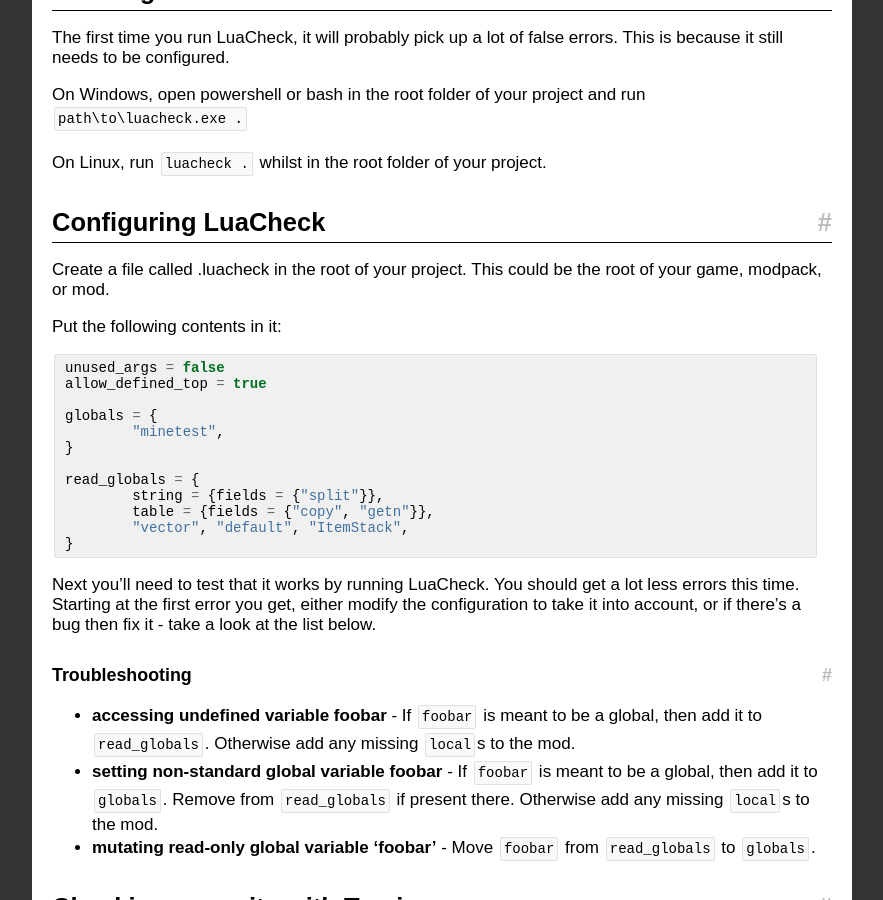
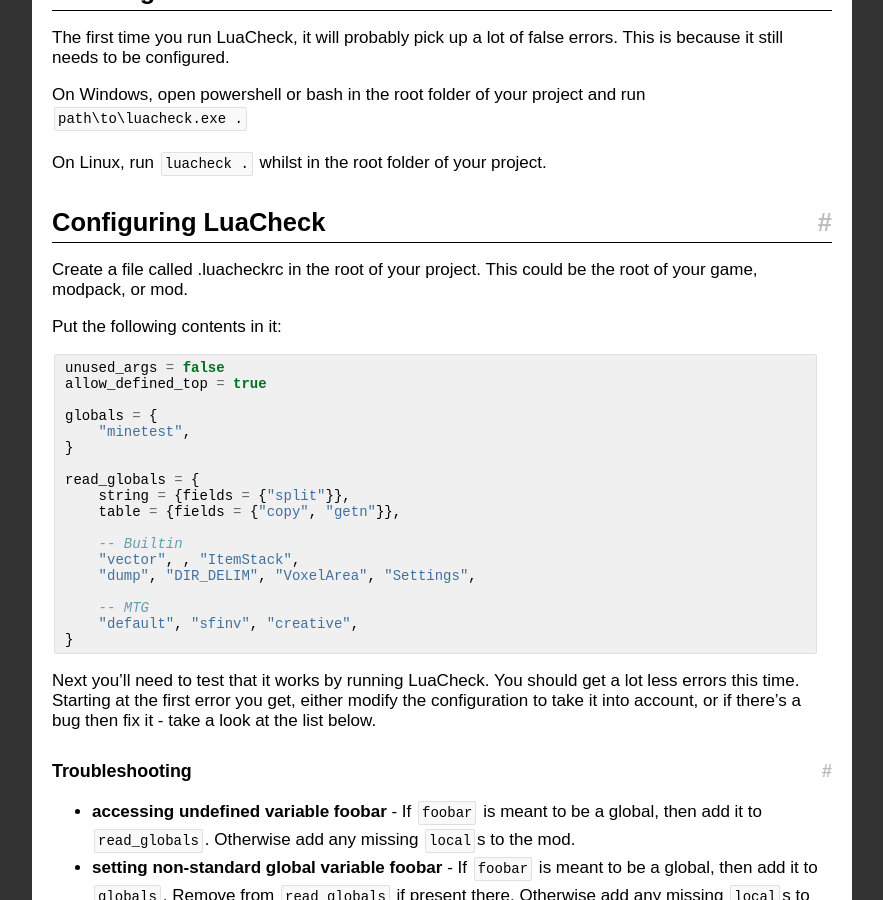
Before and after one commit to rubenwardy/minetest_modding_book, a Jekyll site: the page built from en/chapters/luacheck.md, in a window 1280 px wide and 900 px high, scrolled down 822 px. Shown: the whole window, without its empty margins (338-1221 px from the left). Built offline with Jekyll 4.4.1, drawn with Linux system fonts in a browser that asks for light colours; nearby versions of some CDN libraries.

Commit message:
LuaCheck: Fix typo in RC file name

```diff
--- a/en/chapters/luacheck.md
+++ b/en/chapters/luacheck.md
@@ -51,7 +51,7 @@
 
 ## Configuring LuaCheck
 
-Create a file called .luacheck in the root of your project. This could be the
+Create a file called .luacheckrc in the root of your project. This could be the
 root of your game, modpack, or mod.
 
 Put the following contents in it:
@@ -61,13 +61,19 @@
 allow_defined_top = true
 
 globals = {
-	"minetest",
+    "minetest",
 }
 
 read_globals = {
-	string = {fields = {"split"}},
-	table = {fields = {"copy", "getn"}},
-	"vector", "default", "ItemStack",
+    string = {fields = {"split"}},
+    table = {fields = {"copy", "getn"}},
+
+    -- Builtin
+    "vector", , "ItemStack",
+    "dump", "DIR_DELIM", "VoxelArea", "Settings",
+
+    -- MTG
+    "default", "sfinv", "creative",
 }
 {% endhighlight %}
 
```
